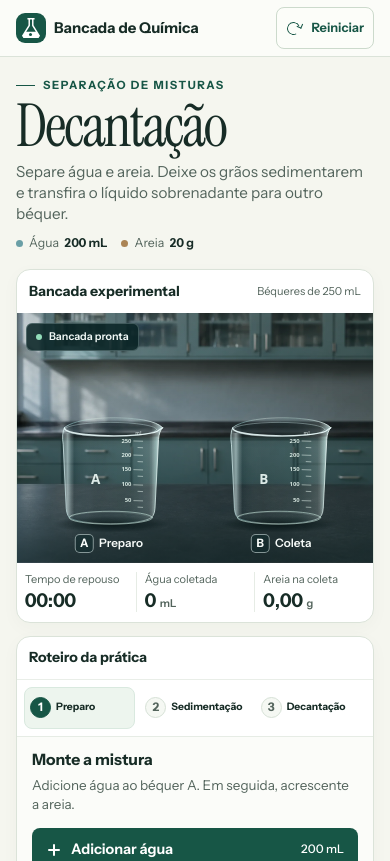
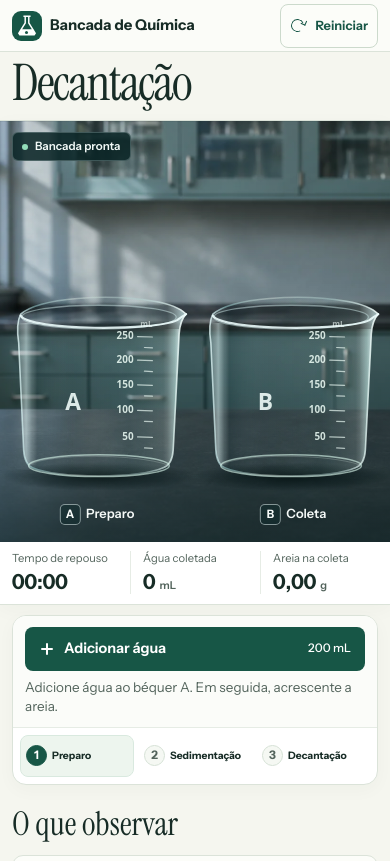
Before and after one commit to Marcelo-Preigschadt/elnino, a plain HTML site: page index.html in a window 390 px wide. Shown: the top 861 px of the page. Drawn offline with Linux system fonts and the light colour scheme.

Commit message:
Amplia a bancada de decantação no celular

```diff
--- a/app.js
+++ b/app.js
@@ -1,4 +1,4 @@
-import { Bench } from "./bench.js";
+import { Bench } from "./bench.js?v=2";
 import { Decantation, maxAngle, suspendedSand, totalSand } from "./model.js";
 
 const byId = (id) => document.getElementById(id);
@@ -86,7 +86,7 @@ function describeScene() {
   if (totalSand(model.receiver) >= .10) return ["Areia no béquer de coleta", true];
   if (model.canFinish) return ["Béquer A na vertical", false];
   if (model.receiver.water >= 1) return ["Fluxo interrompido", false];
-  return ["Ajuste a inclinação do béquer A", false];
+  return ["Incline o béquer A para a direita", false];
 }
 
 function paintPhase(moveFocus) {
--- a/bench.js
+++ b/bench.js
@@ -3,7 +3,9 @@ import { clamp, liquidLevel, projection, rotatePoint, smoothstep, spanAt, vessel
 
 const lip = { x: 88, y: -162 };
 const radians = Math.PI / 180;
-const spacing = 143;
+const defaultSpacing = 143;
+const framingHeight = 425;
+const edgeClearance = 9;
 const initialOutline = projection(0);
 
 const glass = new Path2D();
@@ -348,7 +350,7 @@ function drawPreparation(ctx, position, model, time) {
   ctx.restore();
 }
 
-function beakerPositions(benchY, angle) {
+function beakerPositions({ benchY, spacing }, angle) {
   const receiver = { x: spacing, y: benchY, angle: 0 };
   const fraction = smoothstep(0, 47, angle);
   const rotated = rotatePoint(lip.x, lip.y, angle);
@@ -370,24 +372,27 @@ export class Bench {
     const width = this.canvas.clientWidth;
     const height = this.canvas.clientHeight;
     if (width === 0 || height === 0 || !this.ctx) return;
+    const scene = this.canvas.parentElement;
+    const spacing = Number.parseFloat(getComputedStyle(scene).getPropertyValue("--beaker-spacing")) || defaultSpacing;
+    const framingWidth = 2 * (spacing + lip.x + edgeClearance);
+    const scale = Math.min(width / framingWidth, height / framingHeight);
     const dpr = Math.min(window.devicePixelRatio || 1, 2);
     this.canvas.width = Math.round(width * dpr);
     this.canvas.height = Math.round(height * dpr);
-    const scale = Math.min(width / 480, height / 425);
-    this.layout = { width, scale, dpr, benchY: height * .84 / scale };
-    this.canvas.parentElement.style.setProperty("--label-width", 4 * spacing * scale + "px");
+    this.layout = { width, scale, dpr, spacing, benchY: height * .84 / scale };
+    scene.style.setProperty("--label-width", 4 * spacing * scale + "px");
   }
 
   draw(model, time) {
     if (!this.layout) return;
     const { ctx, layout } = this;
-    const { width, scale, dpr, benchY } = layout;
+    const { width, scale, dpr, spacing, benchY } = layout;
     ctx.setTransform(1, 0, 0, 1, 0, 0);
     ctx.clearRect(0, 0, this.canvas.width, this.canvas.height);
     ctx.setTransform(scale * dpr, 0, 0, scale * dpr, width * dpr / 2, 0);
     ctx.lineCap = "round";
 
-    const { source, receiver, spout } = beakerPositions(benchY, model.angle);
+    const { source, receiver, spout } = beakerPositions(layout, model.angle);
     drawShadow(ctx, -spacing, benchY, smoothstep(0, 48, model.angle));
     drawShadow(ctx, receiver.x, benchY, 0);
     drawBeaker(ctx, receiver, model.receiver, "B", time);
@@ -402,9 +407,9 @@ export class Bench {
 
   touchesSource(pointer, model) {
     if (!this.layout) return false;
-    const { width, scale, benchY } = this.layout;
+    const { width, scale } = this.layout;
     const box = this.canvas.getBoundingClientRect();
-    const { source } = beakerPositions(benchY, model.angle);
+    const { source } = beakerPositions(this.layout, model.angle);
     const x = (pointer.clientX - box.left - width / 2) / scale - source.x;
     const y = (pointer.clientY - box.top) / scale - source.y;
     const local = rotatePoint(x, y, -source.angle);
--- a/index.html
+++ b/index.html
@@ -7,8 +7,8 @@
   <meta name="description" content="Laboratório interativo de química. Separe água e areia por sedimentação e decantação em uma bancada virtual.">
   <title>Decantação | Bancada de Química</title>
   <link rel="icon" href="./assets/favicon.png" type="image/png">
-  <link rel="stylesheet" href="./styles.css">
-  <script type="module" src="./app.js"></script>
+  <link rel="stylesheet" href="./styles.css?v=2">
+  <script type="module" src="./app.js?v=2"></script>
 </head>
 <body>
   <a class="skip-link" href="#experimento">Ir para o experimento</a>
--- a/styles.css
+++ b/styles.css
@@ -170,30 +170,40 @@ h1 { margin-block: 3px 5px; font: 400 clamp(3.85rem, 6.1vw, 5.4rem)/.99 var(--di
   .protocol-action { padding: 13px 15px; }
 }
 
-@media (max-width: 540px) {
-  .header-inner { min-height: 56px; }
+@media (max-width: 600px) {
+  .wrap { width: calc(100% - 24px); }
+  .header-inner { min-height: 51px; }
   .brand { font-size: .93rem; gap: 8px; }
   .brand-mark { width: 30px; height: 30px; }
   .theory-link { display: none; }
-  .reset-button { min-height: 42px; padding: 7px 9px; font-size: .8rem; }
-  .intro { display: block; padding-block: 20px 16px; }
-  h1 { font-size: 3.7rem; }
-  .intro-copy { max-width: 42ch; line-height: 1.4; }
-  .materials { display: flex; gap: 14px; margin-block: 10px 0; font-size: .77rem; }
-  .materials div { grid-template-columns: 8px auto auto; gap: 5px; }
-  .swatch { width: 7px; height: 7px; }
-  .card-header { min-height: 43px; padding-inline: 12px; }
-  .card-header h2 { font-size: .88rem; }
-  .glass-capacity { font-size: .69rem; }
-  .scene { min-height: 0; aspect-ratio: auto; height: clamp(211px, 64vw, 280px); }
-  .scene-state { top: 10px; left: 9px; font-size: .67rem; }
-  .vessel-labels { font-size: .73rem; }
-  .vessel-labels b { width: 19px; height: 19px; }
+  .reset-button { min-height: 44px; padding: 7px 9px; font-size: .8rem; }
+  .intro { display: block; padding-block: 7px 11px; }
+  .intro h1 { font-size: 3.15rem; margin: 0; }
+  .intro .eyebrow, .intro-copy, .materials, .lab-layout .card-header { display: none; }
+  .lab-layout { gap: 10px; }
+  .bench { margin-inline: -12px; border-inline: 0; border-radius: 0; }
+  .scene {
+    --beaker-spacing: 97;
+    min-height: 0;
+    aspect-ratio: auto;
+    height: clamp(348px, 108vw, 468px);
+    background-position: 24% center;
+  }
+  .scene-state { top: 11px; left: 12px; font-size: .72rem; }
+  .vessel-labels { font-size: .8rem; }
   .measurements { padding-block: 9px 10px; }
-  .measurements div { padding-inline: 8px; }
-  .measurements dt { font-size: .69rem; }
-  .measurements dd { font-size: 1.19rem; }
+  .measurements div { padding-inline: 12px; }
+  .measurements dt { font-size: .7rem; }
+  .measurements dd { font-size: 1.3rem; }
   .measurements small { font-size: .68rem; }
+  .protocol { display: flex; flex-direction: column; }
+  .protocol-action { order: -1; padding: 11px 12px; border-top: 0; border-bottom: 1px solid #e6ece5; }
+  .protocol-action section { display: flex; flex-direction: column; gap: 7px; }
+  .protocol-action p { margin: 0; }
+  #prepare-title { position: absolute; width: 1px; height: 1px; overflow: hidden; clip-path: inset(50%); white-space: nowrap; }
+  #prepare-help, #controls-settle p, #decant-help { order: 1; }
+  .sediment-progress, .angle-control { margin-bottom: 0; }
+  .angle-control input { height: 44px; margin: 0; }
   .steps strong { font-size: clamp(.64rem, 2.55vw, .79rem); }
   .step-number { width: 21px; height: 21px; }
   .protocol-action .button { min-height: 44px; }
@@ -202,6 +212,10 @@ h1 { margin-block: 3px 5px; font: 400 clamp(3.85rem, 6.1vw, 5.4rem)/.99 var(--di
   .observations-grid article + article { border-left: 0; border-top: 1px solid #e2e9e0; }
 }
 
+@media (max-width: 600px) and (max-height: 740px) {
+  .scene { height: clamp(306px, 100vw, 420px); }
+}
+
 @media (prefers-reduced-motion: reduce) {
   html { scroll-behavior: auto; }
   *, *::before, *::after { transition-duration: .01ms !important; }
```
